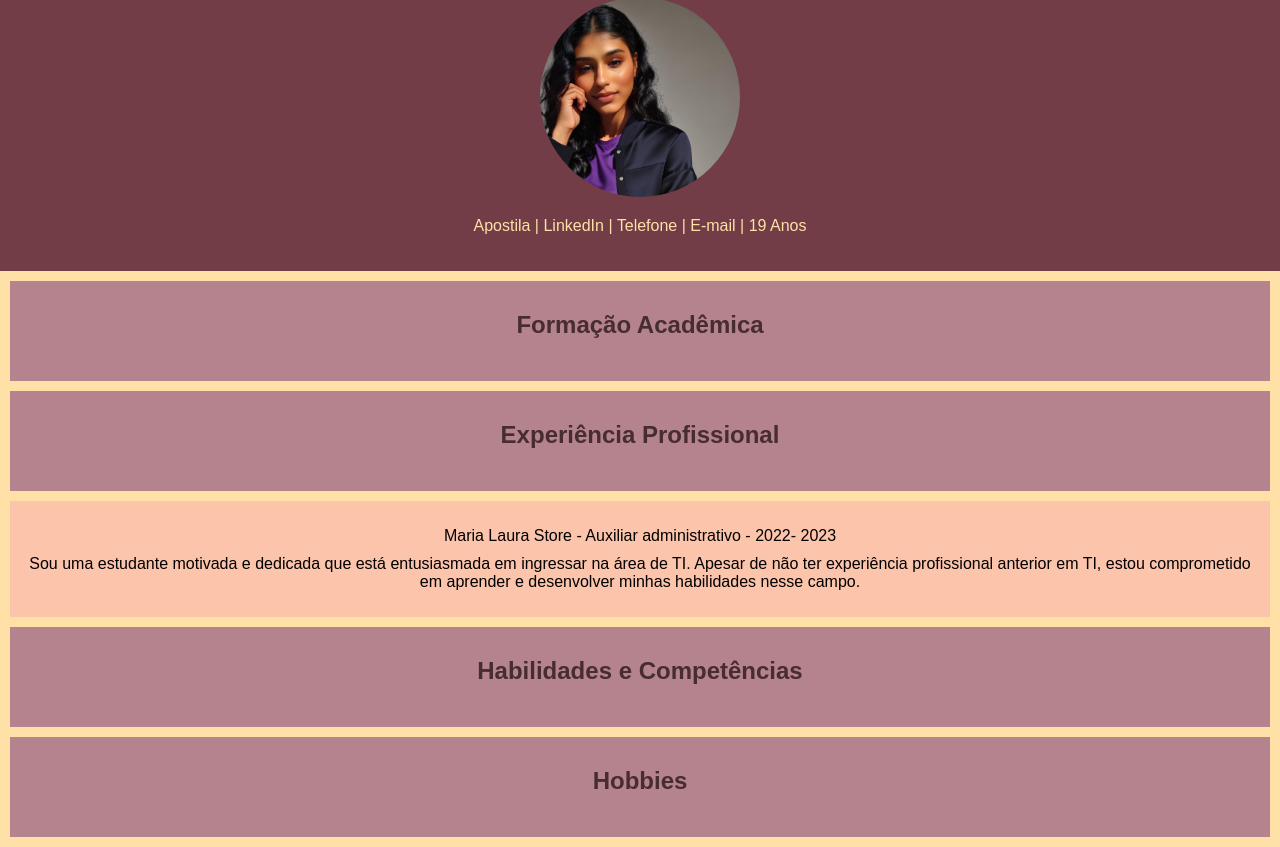
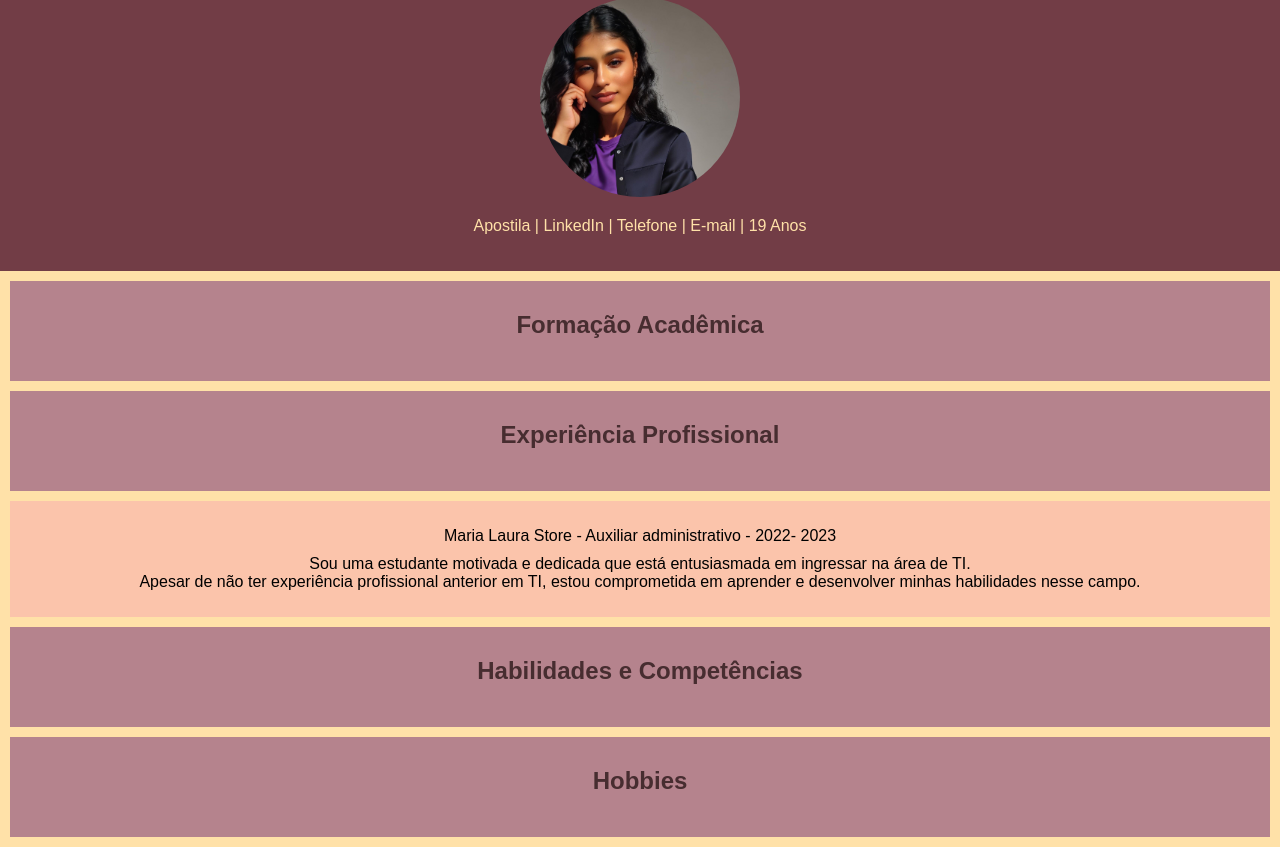
Before and after one commit to Thafniss/web, a plain HTML site: page docs/index.html in a window 1280 px wide. Both pictures are taken after a click on the element "Experiência Profissional". Shown: the part 60-907 px from the top of the page. Drawn offline with Linux system fonts and the light colour scheme.

Commit message:
Update index.html

```diff
--- a/docs/index.html
+++ b/docs/index.html
@@ -120,7 +120,7 @@
         <section>
             <ul>
                 <li>Maria Laura Store - Auxiliar administrativo - 2022- 2023</li>
-                <li>Sou uma estudante motivada e dedicada que está entusiasmada em ingressar na área de TI. Apesar de não ter experiência profissional anterior em TI, estou comprometido em aprender e desenvolver minhas habilidades nesse campo.</li>
+                <li>Sou uma estudante motivada e dedicada que está entusiasmada em ingressar na área de TI. <br> Apesar de não ter experiência profissional anterior em TI, estou comprometida em aprender e desenvolver minhas habilidades nesse campo.</li>
             </ul>
         </section>
     </div>
```
